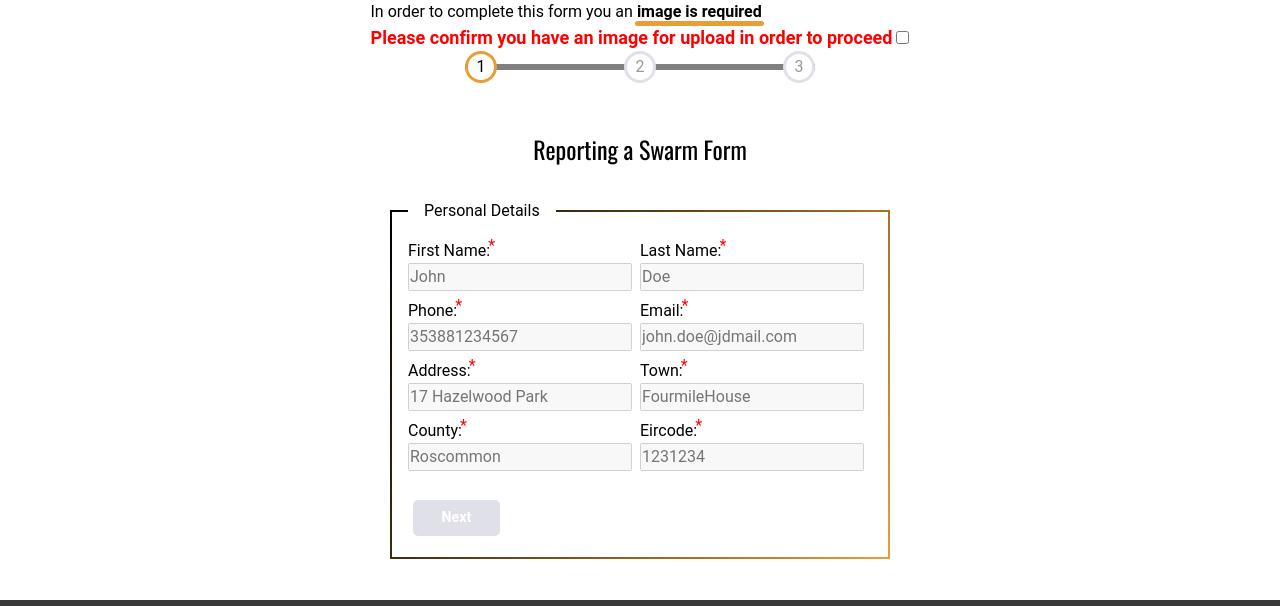
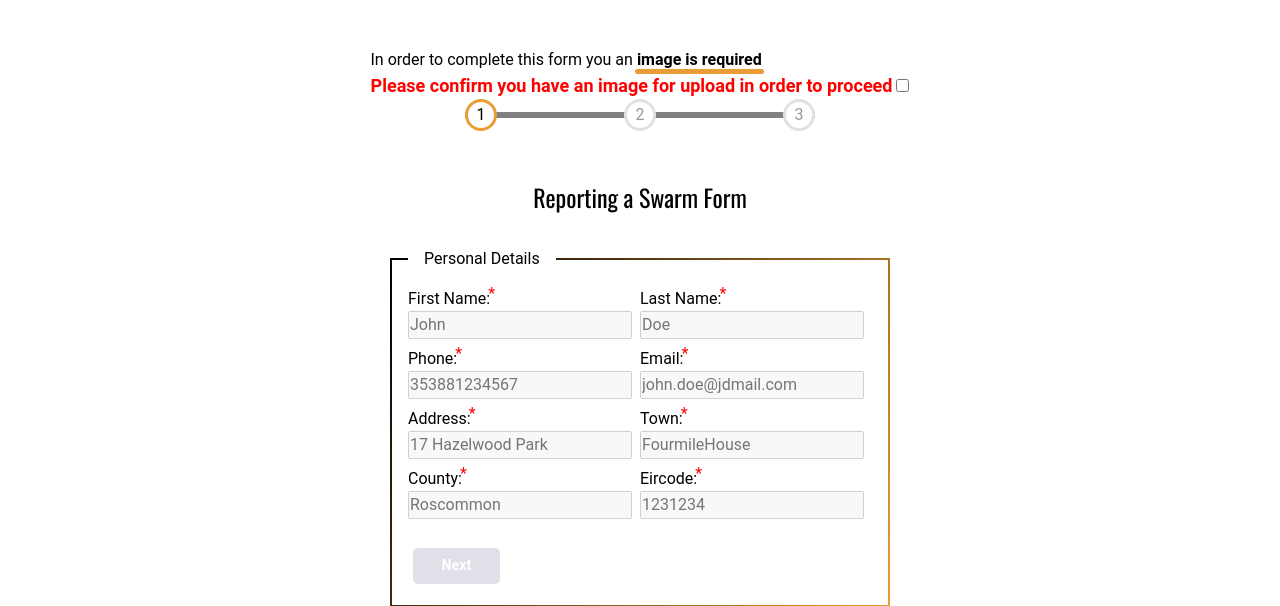
Before and after one commit to Shane-Donlon/ci-pp4-django, a Django app: page /report-a-swarm/ in a window 1280 px wide. Shown: the part 114-720 px from the top of the page. Run offline with Django 4.2, Linux system fonts and the light colour scheme; some libraries are stand-ins or nearby versions.

Commit message:
Style add: margin top check box wrapper

```diff
--- a/swarms/report_swarm/static/report_swarm/report_swarm.css
+++ b/swarms/report_swarm/static/report_swarm/report_swarm.css
@@ -111,6 +111,7 @@ fieldset,
 .check-box-wrapper {
   width: fit-content;
   margin-inline: auto;
+  margin-top: 3em;
 }
 
 :disabled {
```
